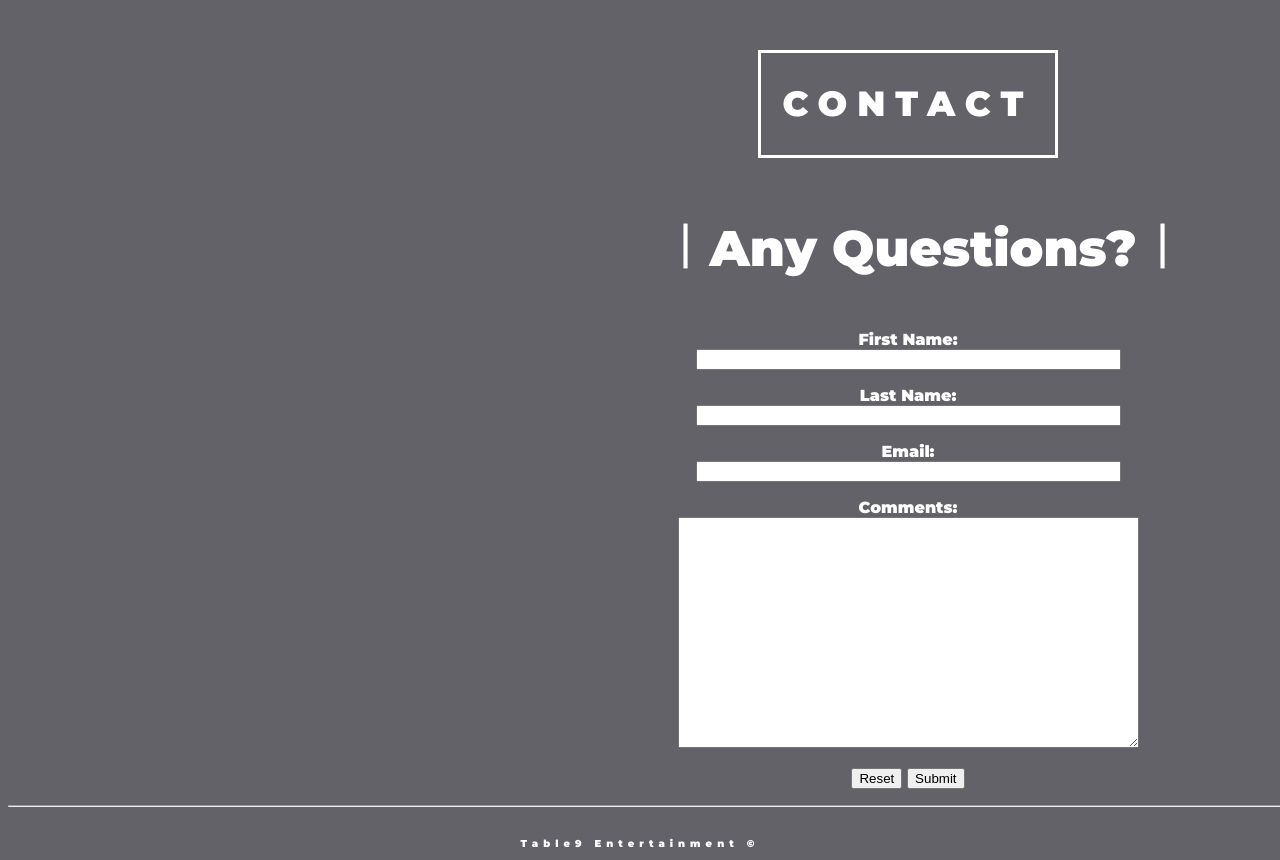
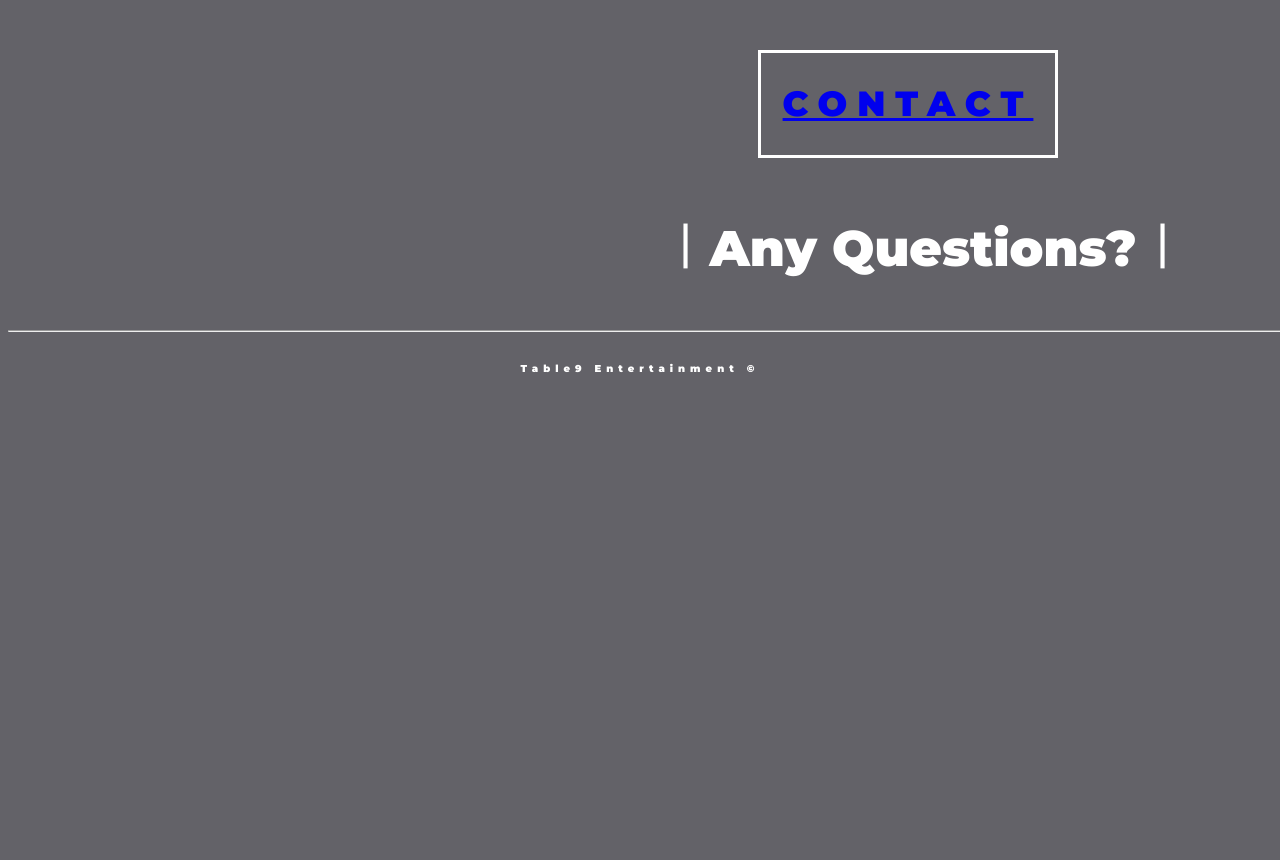
Before and after one commit to table9entertainment/table9entertainment.github.io, a plain HTML site: page contact.html in a window 1280 px wide. Shown: the part 756-1616 px from the top of the page. After the commit the page ends 1141 px from the top, so only its background shows below. Drawn offline with Linux system fonts and the light colour scheme.

Commit message:
Update contact.html

```diff
--- a/contact.html
+++ b/contact.html
@@ -33,41 +33,13 @@
     </section>
 
     <section class="content">
-        <h1>Contact</h1>
+        <h1><a href="mailto:nick_tong@live.ca" target="_top">Contact</a></h1>
     </section>
     <section class="desc">
     <h3>︱Any Questions?︱</h3>
     </section>
-            <form method="get">
-
-        <p>
-        <label><strong>First Name:</strong></label><br>
-            <input name="first name" required type="text" size="50">
-        </p>
-        <p>
-        <label><strong>Last Name:</strong></label><br>
-            <input name="last name" required type="text" size="50">
-        </p>
-
-        <p>
-        <label><strong>Email:</strong> </label><br>
-            <input name="email" type="email" size="50">
-        </p>
-        <p>
-        <label for="textarea"><strong>Comments:</strong></label><br>
-            <textarea name="textarea" cols="55" rows="15"> </textarea>
-
-        </p>
-    <p>
-        <input name="reset" type="reset" value="Reset">
-        <input name="submit" type="submit" value="Submit" a href="mailto:nick_tong@live.ca" formaction="thanks.html">
-
-        </p>
 
 
-
-
-    </form>
     <hr>
     </div>
     <footer>
```
